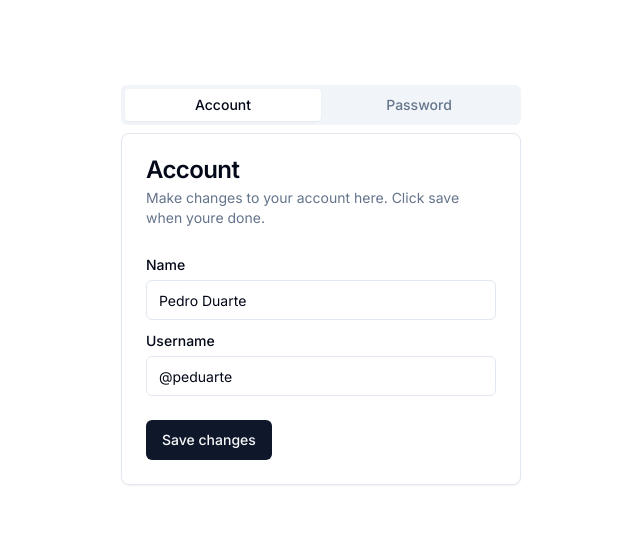
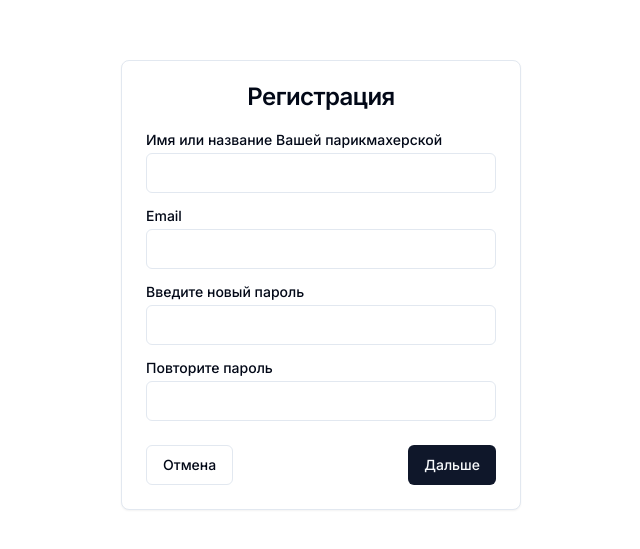
Before and after one commit to BakuEmilov/hairdresser-Irina, a Next.js app: page /admin/login in a window 1280 px wide. Shown: the part 115-664 px from the top of the page, without its empty margins (319-959 px from the left). Built offline with nearby package versions, Linux system fonts and the light colour scheme.

Commit message:
changed the login section

```diff
--- a/src/app/admin/login/page.tsx
+++ b/src/app/admin/login/page.tsx
@@ -1,71 +1,53 @@
-import { Button } from "@/components/ui/button";
 import {
   Card,
   CardContent,
-  CardDescription,
   CardFooter,
   CardHeader,
   CardTitle,
 } from "@/components/ui/card";
+import { Button } from "@/components/ui/button";
 import { Input } from "@/components/ui/input";
 import { Label } from "@/components/ui/label";
-import { Tabs, TabsContent, TabsList, TabsTrigger } from "@/components/ui/tabs";
+import Link from "next/link";
 
 const LoginAdmin = () => {
   return (
-    <div className="flex justify-center items-center h-screen">
-      <Tabs defaultValue="account" className="w-[400px]">
-        <TabsList className="grid w-full grid-cols-2">
-          <TabsTrigger value="account">Account</TabsTrigger>
-          <TabsTrigger value="password">Password</TabsTrigger>
-        </TabsList>
-        <TabsContent value="account">
-          <Card>
-            <CardHeader>
-              <CardTitle>Account</CardTitle>
-              <CardDescription>
-                Make changes to your account here. Click save when youre done.
-              </CardDescription>
-            </CardHeader>
-            <CardContent className="space-y-2">
-              <div className="space-y-1">
-                <Label htmlFor="name">Name</Label>
-                <Input id="name" defaultValue="Pedro Duarte" />
+    <div className="flex items-center justify-center h-screen">
+      <Card className="w-[400px]">
+        <CardHeader className="text-center">
+          <CardTitle>Регистрация</CardTitle>
+        </CardHeader>
+        <CardContent>
+          <form>
+            <div className="grid w-full items-center gap-4">
+              <div className="flex flex-col space-y-1.5">
+                <Label htmlFor="name">
+                  Имя или название Вашей парикмахерской
+                </Label>
+                <Input id="name" />
               </div>
-              <div className="space-y-1">
-                <Label htmlFor="username">Username</Label>
-                <Input id="username" defaultValue="@peduarte" />
+              <div className="flex flex-col space-y-1.5">
+                <Label htmlFor="name">Email</Label>
+                <Input id="email" />
               </div>
-            </CardContent>
-            <CardFooter>
-              <Button>Save changes</Button>
-            </CardFooter>
-          </Card>
-        </TabsContent>
-        <TabsContent value="password">
-          <Card>
-            <CardHeader>
-              <CardTitle>Password</CardTitle>
-              <CardDescription>
-                Change your password here. After saving, youll be logged out.
-              </CardDescription>
-            </CardHeader>
-            <CardContent className="space-y-2">
-              <div className="space-y-1">
-                <Label htmlFor="current">Current password</Label>
-                <Input id="current" type="password" />
+              <div className="flex flex-col space-y-1.5">
+                <Label htmlFor="name">Введите новый пароль</Label>
+                <Input id="password" type="password" />
               </div>
-              <div className="space-y-1">
-                <Label htmlFor="new">New password</Label>
-                <Input id="new" type="password" />
+              <div className="flex flex-col space-y-1.5">
+                <Label htmlFor="name">Повторите пароль</Label>
+                <Input id="password" type="password" />
               </div>
-            </CardContent>
-            <CardFooter>
-              <Button>Save password</Button>
-            </CardFooter>
-          </Card>
-        </TabsContent>
-      </Tabs>
+            </div>
+          </form>
+        </CardContent>
+        <CardFooter className="flex justify-between">
+          <Button variant="outline">Отмена</Button>
+          <Link href="/admin/login/hairdresser-details">
+            <Button>Дальше</Button>
+          </Link>
+        </CardFooter>
+      </Card>
     </div>
   );
 };
```
